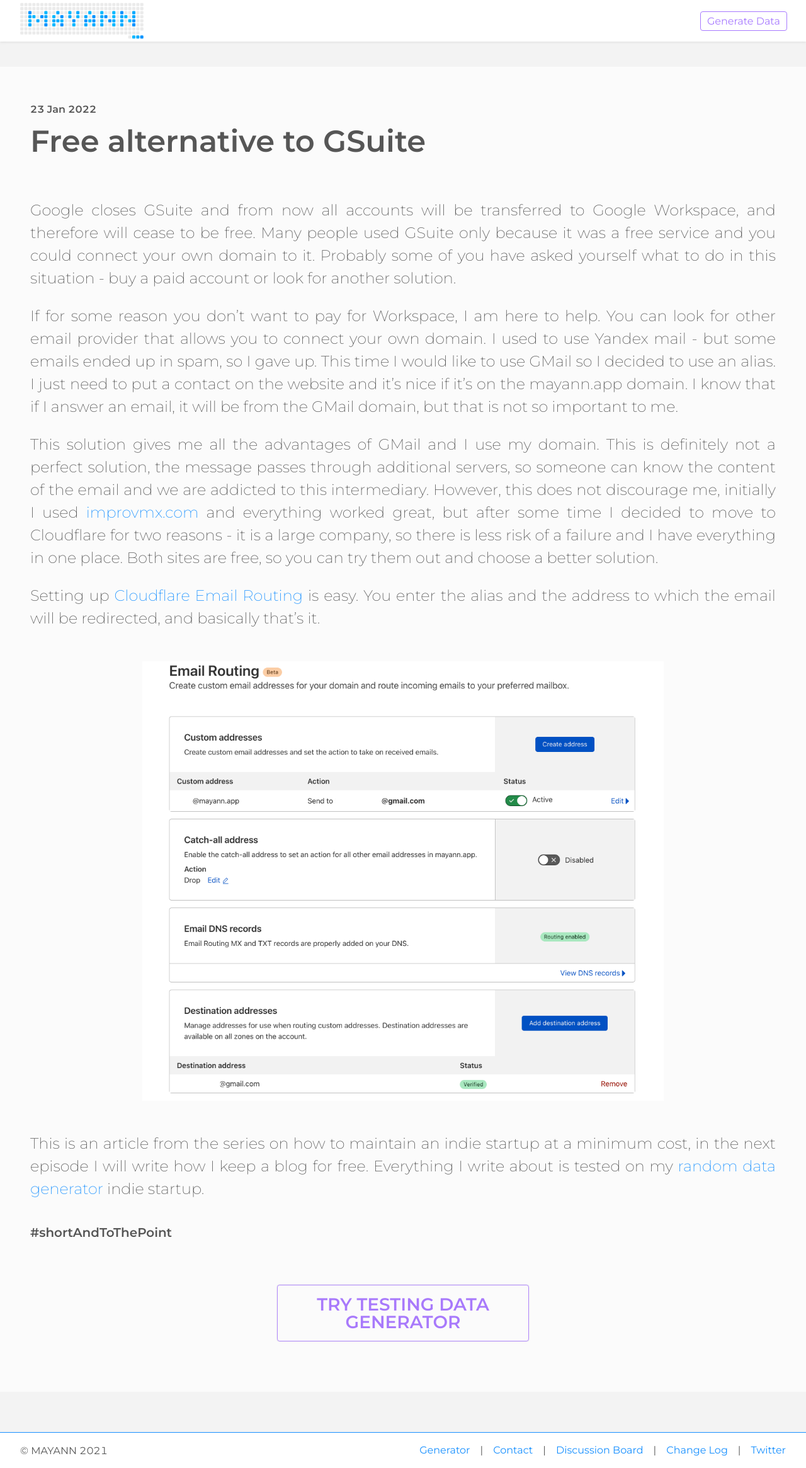
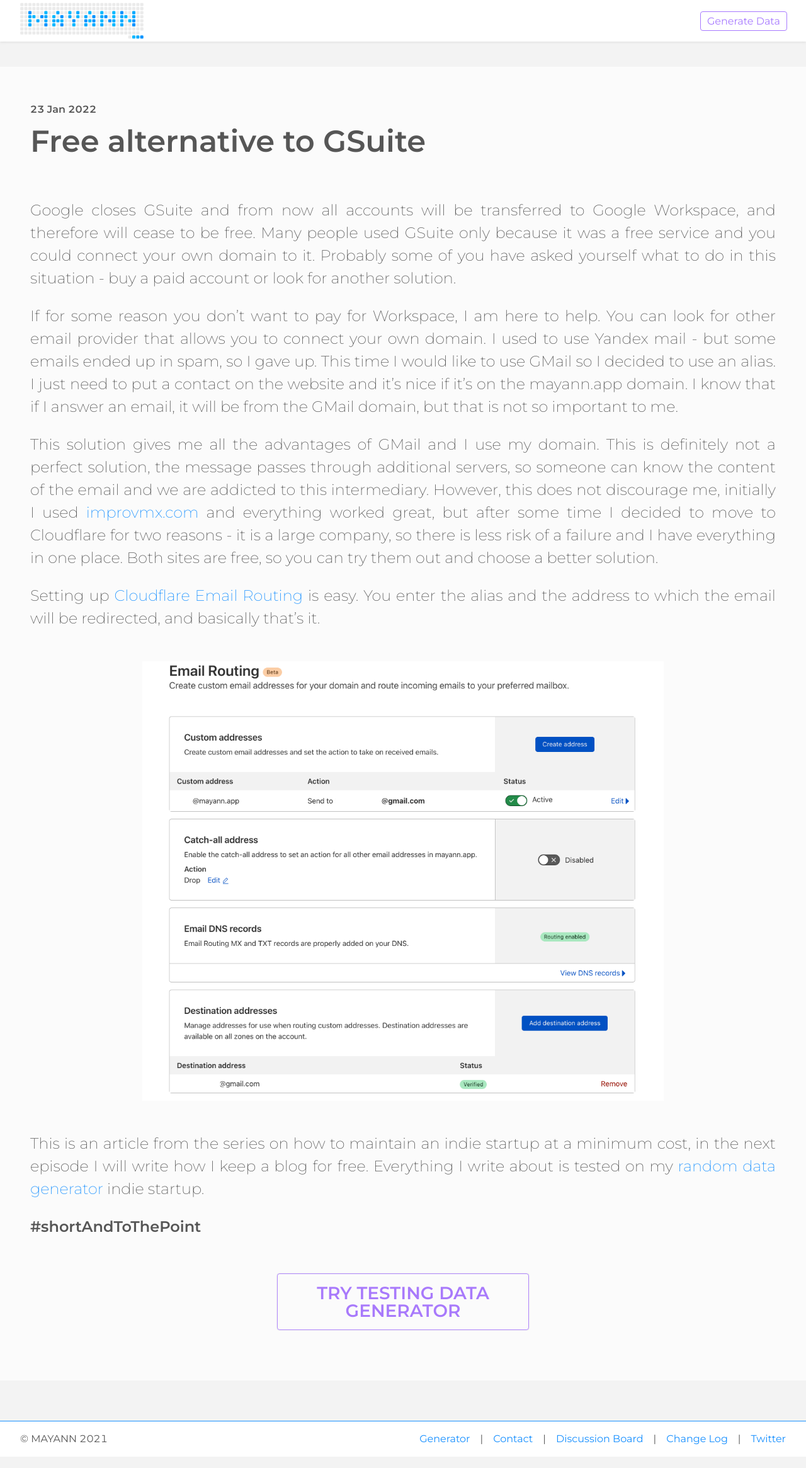
Before and after one commit to k4wo/mayann, a Jekyll site: the page built from _posts/2022-01-23-free alternative to GSuite.markdown, in a window 1280 px wide. Shown: the whole page at 63% size. Built offline with Jekyll 4.4.1, drawn with Linux system fonts in a browser that asks for light colours.

Commit message:
update layout

```diff
--- a/_layouts/post.html
+++ b/_layouts/post.html
@@ -4,7 +4,7 @@ layout: default
 
 <article>
   <div class="heading">
-    <div class="date">{{ page.date | date_to_string }}</div>
+    <time class="date" datetime="{{ page.date }}">{{ page.date | date_to_string }}</time>
     <h1>{{page.title}}</h1>
   </div>
   <div>
--- a/_posts/2022-01-23-free alternative to GSuite.markdown
+++ b/_posts/2022-01-23-free alternative to GSuite.markdown
@@ -17,4 +17,4 @@ Setting up [Cloudflare Email Routing](https://developers.cloudflare.com/email-ro
 
 This is an article from the series on how to maintain an indie startup at a minimum cost, in the next episode I will write how I keep a blog for free. Everything I write about is tested on my [random data generator](https://mayann.app) indie startup.
 
-##### #shortAndToThePoint
+**#shortAndToThePoint**
```
